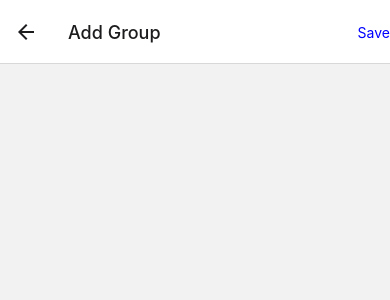
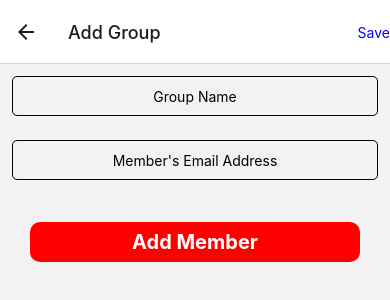
Before and after one commit to hardik-trivedii/Master-of-Coins, a React Native app: screen /AddGroupScreen in a window 390 px wide. Shown: the top 300 px of the page. Built offline with nearby package versions, Linux system fonts and the light colour scheme.

Commit message:
#7: Add Group UI and functionality added.

```diff
--- a/screens/add_group.js
+++ b/screens/add_group.js
@@ -1,10 +1,73 @@
 import React from 'react'
-import {View} from 'react-native'
+import {View, TextInput, Pressable, Text, StyleSheet, FlatList, Alert} from 'react-native'
+
+const PLACEHOLDER_NAME = 'Group Name'
+const PLACEHOLDER_MEMBER = 'Member\'s Email Address'
 
 function AddGroupScreen({navaigation}){
+    const [groupName, setGroupName] = React.useState('')
+    const [memberEmail, setMemberEmail] = React.useState('')
+    const [members, setMembers] = React.useState([])
+
+
     return(
-        <View></View>
+        <View>
+             <TextInput
+                style = {styles.text_field}
+                onChangeText={(text)=>{
+                    setGroupName(text);
+                }}
+                value={groupName}
+                placeholder={PLACEHOLDER_NAME}/>
+
+            <TextInput
+                style = {styles.text_field}
+                onChangeText={(text)=>{
+                    setMemberEmail(text);
+                }}
+                value={memberEmail}
+                placeholder={PLACEHOLDER_MEMBER}/>
+
+            <Pressable
+                style = {({pressed})=>[
+                    {backgroundColor: pressed ? 'gray' : 'red'},
+                    styles.button
+                ]}
+                onPress = {()=>{
+                    setMembers(previousMembers => {
+                        return [memberEmail, ...previousMembers];
+                    })
+                }}>
+                    <Text style={{color: 'white', fontSize: 20, fontWeight: 'bold'}}>Add Member</Text>
+            </Pressable>
+            <FlatList
+                data = {members}
+                renderItem = {({item})=>{
+                    return(
+                    <Text
+                        style = {{margin: 5, fontSize: 20, textAlign: 'center', backgroundColor: 'white', borderRadius: 5}}
+                        onPress = {()=>{
+                            // ask to Delete item if clicked
+                        }}>{item}</Text>
+                    )}}/>
+        </View>
     )
 }
 
+const styles = StyleSheet.create({
+    text_field:{
+        height: 40,
+        margin: 12,
+        borderWidth: 1,
+        borderRadius: 5,
+        textAlign: 'center'
+    },
+    button: {
+        height: 40,
+        margin: 30,
+        borderRadius: 10,
+        justifyContent: 'center',
+        alignItems: 'center'
+    },
+})
 export default AddGroupScreen;
```
